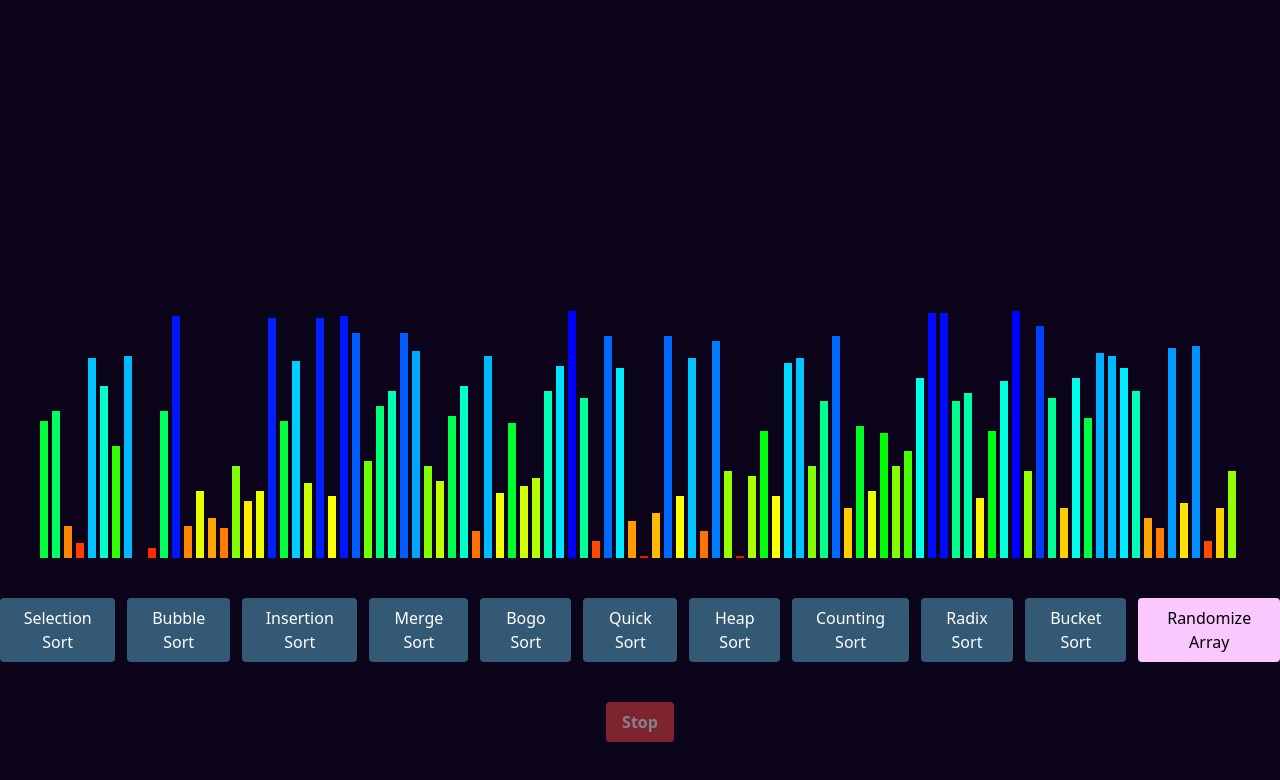
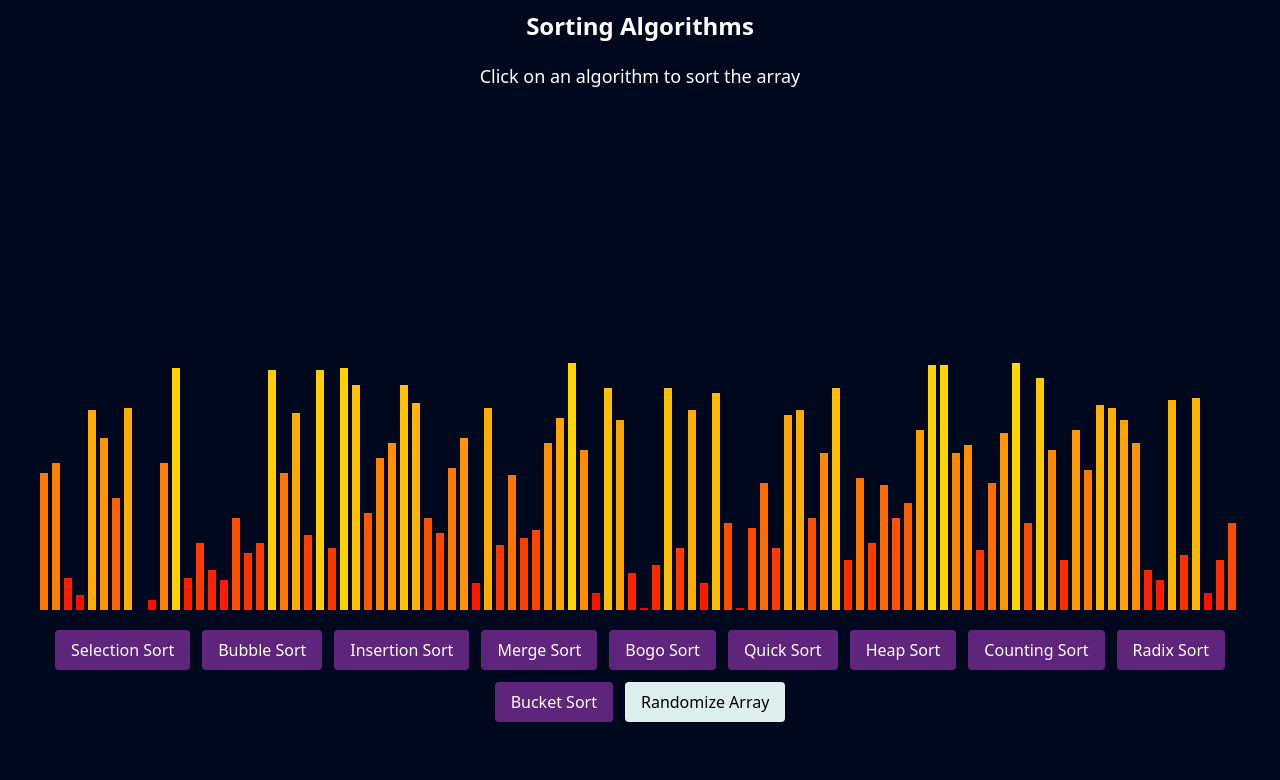
Before and after one commit to Biplo12/sorting-algorithms, a React (Vite) app: page / in a window 1280 px wide. Shown: the top 780 px of the page. Built offline with nearby package versions, Linux system fonts and the light colour scheme.

Commit message:
feat: readme

```diff
--- a/src/components/Bars.tsx
+++ b/src/components/Bars.tsx
@@ -11,7 +11,7 @@ const Bars: React.FC<IBarsProps> = ({ array }): JSX.Element => {
     const max = sortedArray[sortedArray.length - 1];
     const min = sortedArray[0];
     const percentage = (value - min) / (max - min);
-    return `hsl(${percentage * 240}, 100%, 50%)`;
+    return `hsl(${percentage * 50}, 100%, 50%)`;
   };
 
   return (
--- a/src/components/RandomizeArrayButton.tsx
+++ b/src/components/RandomizeArrayButton.tsx
@@ -17,7 +17,7 @@ const RandomizeArrayButton: React.FC<IRandomizeArrayButtonProps> = ({
   return (
     <button
       className="bg-secondary-button text-black py-2 px-4 rounded
-      hover:bg-secondary-button-hover transition duration-150 ease-in-out disabled:opacity-50 disabled:cursor-not-allowed"
+      hover:bg-secondary-button-hover transition duration-150 ease-in-out disabled:opacity-50 disabled:cursor-not-allowed hover:brightness-90"
       onClick={handleRandomizeArray}
       disabled={isSorting}
     >
--- a/src/components/SortingAlgorithms.tsx
+++ b/src/components/SortingAlgorithms.tsx
@@ -41,11 +41,19 @@ const SortingAlgorithms: React.FC<ISortingAlgorithmsProps> = ({
     resetSortingStatus();
   };
   return (
-    <div className="flex flex-col justify-center items-center gap-10">
+    <div className="flex flex-col justify-center items-center gap-5 text-white">
+      <h1>
+        <span className="text-2xl font-bold text-white">
+          Sorting Algorithms
+        </span>
+      </h1>
+      <p>
+        <span className="text-lg">Click on an algorithm to sort the array</span>
+      </p>
       <div className="flex flex-col justify-center items-center gap-10">
         <Bars array={array} />
       </div>
-      <div className="flex gap-3">
+      <div className="flex gap-3 flex-wrap justify-center items-center">
         {algorithms.map((algorithm) => (
           <div
             className="flex flex-col justify-center items-center gap-3"
@@ -65,7 +73,9 @@ const SortingAlgorithms: React.FC<ISortingAlgorithmsProps> = ({
           isSorting={anyAlgorithmSorting}
         />
       </div>
-      <StopButton isSorting={anyAlgorithmSorting} />
+      <div className="h-12">
+        {anyAlgorithmSorting && <StopButton isSorting={anyAlgorithmSorting} />}
+      </div>
     </div>
   );
 };
--- a/src/components/StopButton.tsx
+++ b/src/components/StopButton.tsx
@@ -7,7 +7,7 @@ interface ISortButtonProps {
 const StopButton: React.FC<ISortButtonProps> = ({ isSorting }): JSX.Element => {
   return (
     <button
-      className="bg-red-500 hover:bg-red-700 text-white font-bold py-2 px-4 rounded disabled:opacity-50 disabled:cursor-not-allowed"
+      className="bg-red-500 hover:bg-red-700 text-white font-bold py-1 px-8 rounded disabled:opacity-50 disabled:cursor-not-allowed"
       onClick={() => {
         window.location.reload();
       }}
--- a/src/components/common/AlgorithmButton.tsx
+++ b/src/components/common/AlgorithmButton.tsx
@@ -16,7 +16,7 @@ const AlgorithmButton: React.FC<IAlgorithmButtonProps> = ({
   return (
     <button
       className="bg-primary-button text-white py-2 px-4 rounded
-      hover:bg-primary-button-hover transition duration-150 ease-in-out disabled:opacity-50 disabled:cursor-not-allowed"
+      transition duration-150 ease-in-out disabled:opacity-50 disabled:cursor-not-allowed hover:brightness-90"
       onClick={sortAlgorithm}
       disabled={isSorting || isSorted}
     >
--- a/tailwind.config.js
+++ b/tailwind.config.js
@@ -5,10 +5,10 @@ export default {
     extend: {
       colors: {
         text: "#ffffff",
-        background: "#0c041b",
-        "primary-button": "#335975",
+        background: "#00081e",
+        "primary-button": "#5f247b",
         "primary-button-hover": "#497ea6",
-        "secondary-button": "#fac8fe",
+        "secondary-button": "#dcefec",
         accent: "#049a90",
       },
     },
```
